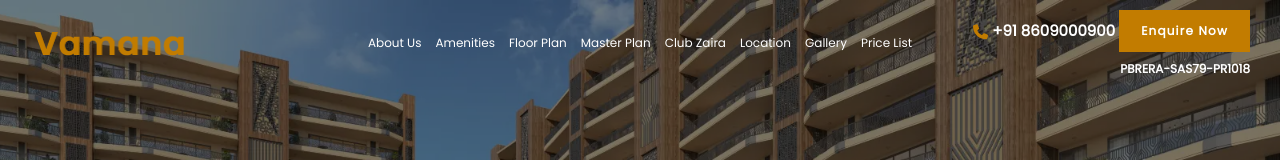
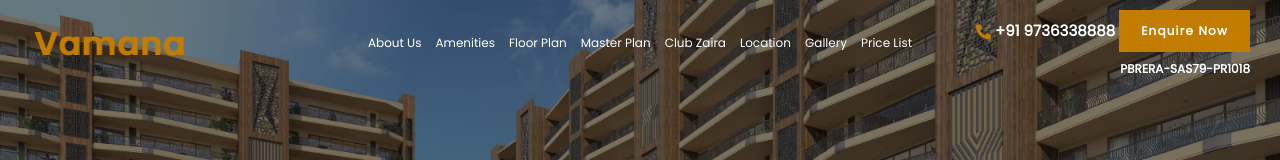
Before and after one commit to soniiosandweb/vamana, a React (Create React App) app: page / in a window 1280 px wide. Shown: the top 160 px of the page. Built offline with nearby package versions, Linux system fonts and the light colour scheme; grey boxes are pictures that could not be loaded.

Commit message:
update header

```diff
--- a/src/components/Layouts/Header/header.jsx
+++ b/src/components/Layouts/Header/header.jsx
@@ -177,7 +177,7 @@ const Header = () => {
           </div>
           <div className="w-5/6 lg:w-2/6 xl:w-1/4 flex justify-end items-center gap-x-1 gap-y-2.5 sm:gap-x-4 px-0 xsm:px-1.5 sm:px-2.5 flex-wrap">
             <div className="rera-contact-wrapper flex gap-1  xsm-gap-2 flex-row">
-              <NavLink to='tel:+918609000900' className="text-xxs sm:text-sm 1xl:text-md flex  items-center font-medium header-nav-link font-semibold blink "><FontAwesomeIcon icon={faPhone} className="text-primary-yellow pr-1" /> +91 8609000900</NavLink>
+              <NavLink to='tel:+919736338888' className="text-xxs sm:text-sm 1xl:text-md flex  items-center font-medium header-nav-link font-semibold blink "><FontAwesomeIcon icon={faPhone} className="text-primary-yellow pr-1" /> +91 9736338888</NavLink>
               <button tabIndex='-1' className="text-xxs sm:text-xs font-bold capitalize cursor-pointer bg-primary-yellow tracking-widest py-2.5 sm:py-3.5 px-[12px] xxsm:px-3.5 sm:px-[22px] 1xl:px-8 text-white" onClick={handleEnquireClick} id="enquire_now">Enquire Now</button>
             </div>
 
@@ -214,7 +214,7 @@ const Header = () => {
         </div>
       </div>
 
-      {/* <NavLink to='https://api.whatsapp.com/send/?phone=918609000900&text=I+would+like+to+know+more+about+Vamana+Residences&type=phone_number&app_absent=0' target="_blank" className=" fixed z-20 bg-white text-primary-lightGreen text-md font-medium px-5 py-2 flex gap-2.5 rounded-full border-2 border-primary-lightGreen items-center font-medium font-semibold overflow-hidden" style={{ left: "20px", bottom: "24px" }}>
+      {/* <NavLink to='https://api.whatsapp.com/send/?phone=919736338888&text=I+would+like+to+know+more+about+Vamana+Residences&type=phone_number&app_absent=0' target="_blank" className=" fixed z-20 bg-white text-primary-lightGreen text-md font-medium px-5 py-2 flex gap-2.5 rounded-full border-2 border-primary-lightGreen items-center font-medium font-semibold overflow-hidden" style={{ left: "20px", bottom: "24px" }}>
         <FontAwesomeIcon icon={faWhatsapp} className="text-2xl pulso-animation " />
         How can I help you?
       </NavLink> */}
```
